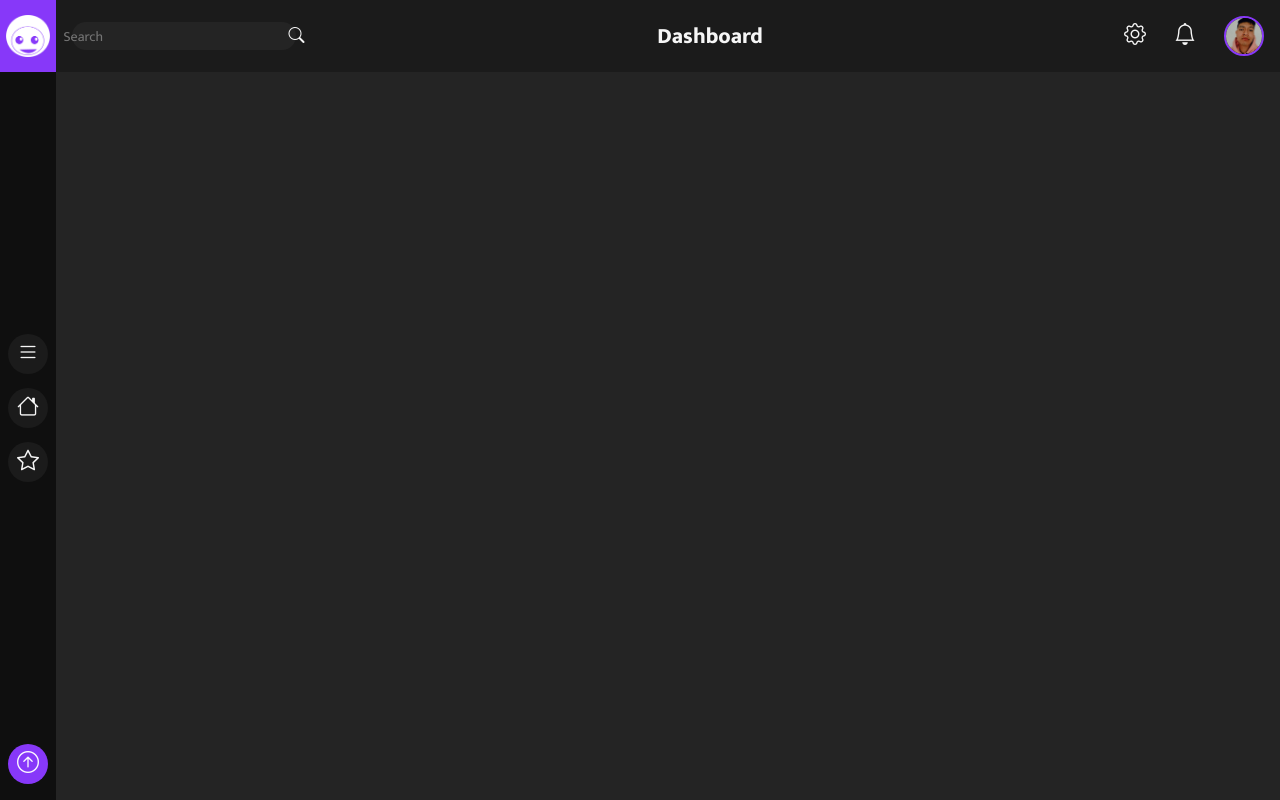
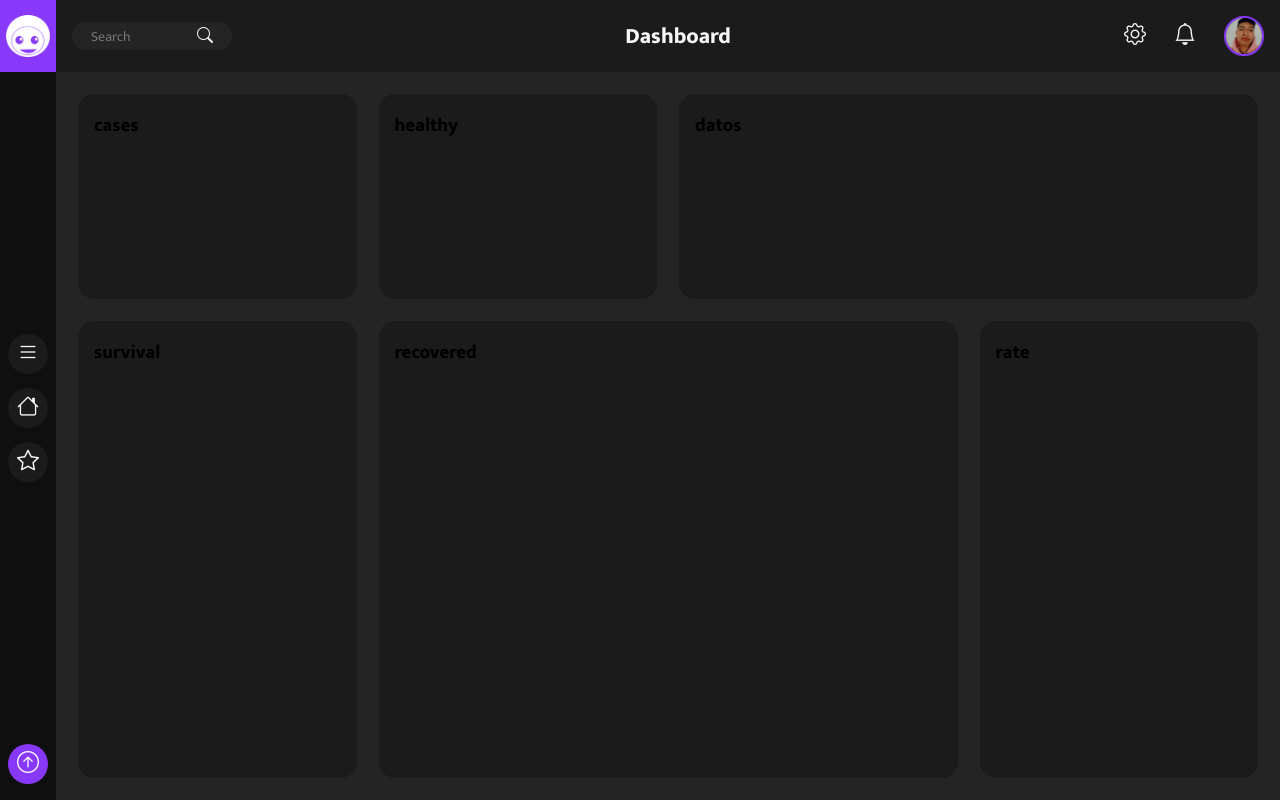
Before and after one commit to FlakoBB/dark-dashboard, a plain HTML site: page index.html in a window 1280 px wide. Drawn offline with nearby package versions, Linux system fonts and the light colour scheme.

Commit message:
configuracion del grid del contenido

```diff
--- a/index.html
+++ b/index.html
@@ -41,5 +41,25 @@
             <i class="bi bi-arrow-up-circle"></i>
         </div>
     </aside>
+    <main class="main-content">
+        <div class="info cases">
+            <h3>cases</h3>
+        </div>
+        <div class="info healthy">
+            <h3>healthy</h3>
+        </div>
+        <div class="info datos">
+            <h3>datos</h3>
+        </div>
+        <div class="info survival">
+            <h3>survival</h3>
+        </div>
+        <div class="info recovered">
+            <h3>recovered</h3>
+        </div>
+        <div class="info rate">
+            <h3>rate</h3>
+        </div>
+    </main>
 </body>
 </html>
--- a/sass/_components.scss
+++ b/sass/_components.scss
@@ -69,13 +69,16 @@ header {
     .search {
         @include flex-center-center();
         gap: variables.$lenSmall2;
-        width: 14rem;
+        width: 10rem;
         height: variables.$lenMedium3;
+        padding: variables.$lenSmall1 0;
         border-radius: variables.$lenMedium3;
         background-color: variables.$darkColor3;
         color: variables.$fontColor1;
 
         input {
+            width: 60%;
+            height: 100%;
             border: none;
             outline: none;
             background: none;
@@ -104,3 +107,44 @@ header {
         }
     }
 }
+
+//? Contenido principal
+.main-content {
+    display: grid;
+    grid-template-columns: repeat(4, 1fr);
+    grid-template-rows: 30% auto;
+    gap: variables.$lenMedium2;
+    position: relative;
+    top: variables.$lenLarge3;
+    left: variables.$lenLarge2;
+    width: calc(100vw - variables.$lenLarge2);
+    height: calc(100dvh - variables.$lenLarge3);
+    padding: variables.$lenMedium2;
+
+    //* estilos generales de cada bloque de informacion
+    .info {
+        padding: variables.$lenMedium1;
+        border-radius: variables.$lenMedium1;
+        background-color: variables.$darkColor2;
+    }
+
+    //* estilos individuales de cada bloque de informacion
+    .cases {
+        grid-area: 1 / 1 / 2 / 2;
+    }
+    .healthy {
+        grid-area: 1 / 2 / 2 / 3;
+    }
+    .datos {
+        grid-area: 1 / 3 / 2 / 5;
+    }
+    .survival {
+        grid-area: 2 / 1 / 3 / 2;
+    }
+    .recovered {
+        grid-area: 2 / 2 / 3 / 4;
+    }
+    .rate {
+        grid-area: 2 / 4 / 3 / 5;
+    }
+}
```
Also changed, not shown: css/style.css, 1 other file.
